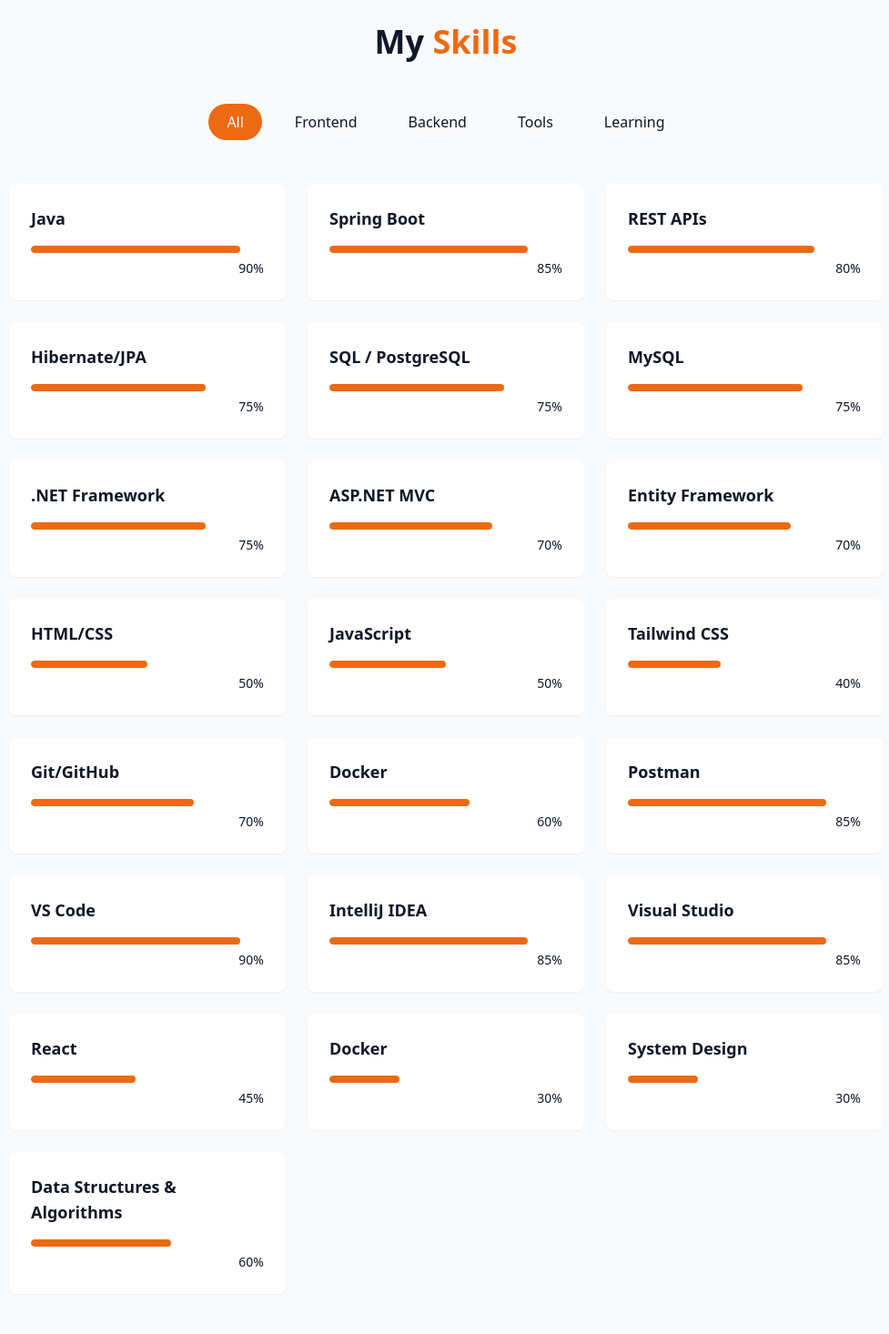
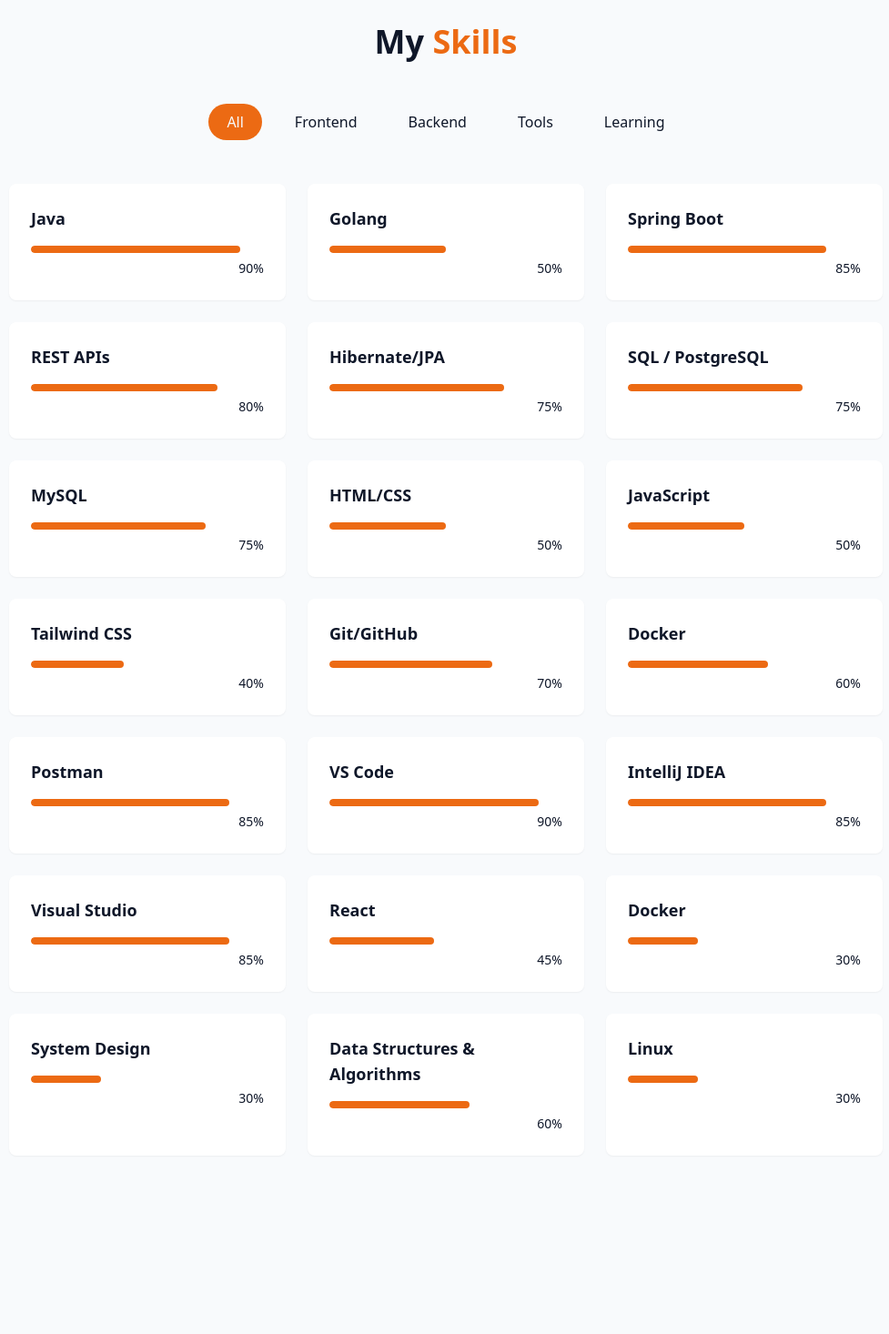
Before and after one commit to imsunnnyyy/Portfolio, a React (Vite) app: page / in a window 1280 px wide. Shown: the part 1752-3218 px from the top of the page at 91% size, without its empty margins (150-1127 px from the left). Built offline with nearby package versions, Linux system fonts and the light colour scheme.

Commit message:
Update SkillsSection.jsx

```diff
--- a/src/components/SkillsSection.jsx
+++ b/src/components/SkillsSection.jsx
@@ -4,6 +4,7 @@ import { cn } from "@/lib/utils";
 const skills = [
   // Backend - Java & Spring Boot (85–95%)
   { name: "Java", level: 90, category: "backend" },
+  { name: "Golang", level: 50, category: "backend" },
   { name: "Spring Boot", level: 85, category: "backend" },
 
   // Backend - Others (70–80%)
@@ -11,9 +12,6 @@ const skills = [
   { name: "Hibernate/JPA", level: 75, category: "backend" },
   { name: "SQL / PostgreSQL", level: 75, category: "backend" },
   { name: "MySQL", level: 75, category: "backend" },
-  { name: ".NET Framework", level: 75, category: "backend" },
-  { name: "ASP.NET MVC", level: 70, category: "backend" },
-  { name: "Entity Framework", level: 70, category: "backend" },
 
   // Frontend (40–50%)
   { name: "HTML/CSS", level: 50, category: "frontend" },
@@ -35,6 +33,7 @@ const skills = [
   { name: "Docker", level: 30, category: "learning" },
   { name: "System Design", level: 30, category: "learning" },
   { name: "Data Structures & Algorithms", level: 60, category: "learning" },
+ { name: "Linux", level: 30, category: "learning" },
 ];
 
 const categories = ["all", "frontend", "backend", "tools", "learning"];
```
